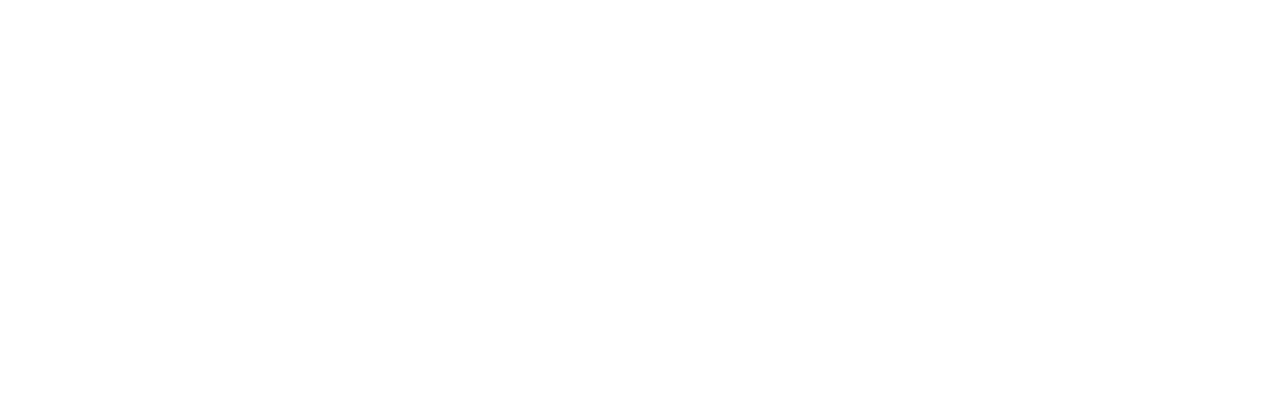
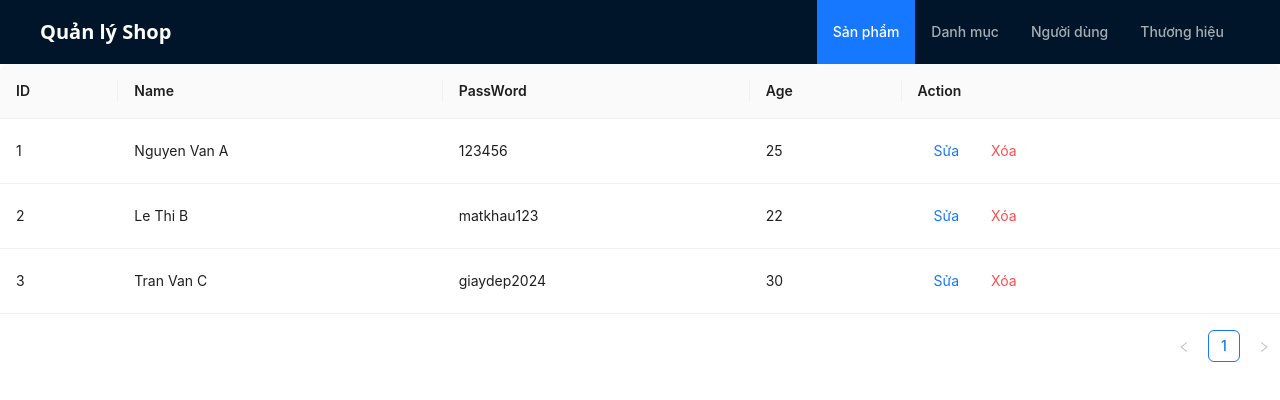
Before and after one commit to DEVducanh/ASM-react, a React (Vite) app in the folder my-react-app/: page /admin/users in a window 1280 px wide. Before the commit this address had no page. Shown: the top 400 px of the page. Built offline with nearby package versions, Linux system fonts and the light colour scheme; data requests are answered from the project's data file.

Commit message:
Done List

```diff
--- a/my-react-app/db.json
+++ b/my-react-app/db.json
@@ -56,36 +56,36 @@
     }
   ],
   "brands": [
-    [
+
       {
         "id": 1,
         "name": "Nike",
-        "logo": "https://example.com/logo/nike.png",
+        "logo": "https://inkythuatso.com/uploads/images/2021/11/logo-nike-inkythuatso-2-01-04-15-42-44.jpg",
         "country": "USA",
         "founded": 1964
       },
       {
         "id": 2,
         "name": "Adidas",
-        "logo": "https://example.com/logo/adidas.png",
+        "logo": "https://saigonsneaker.com/wp-content/uploads/2020/01/adidas-3-la.jpg",
         "country": "Germany",
         "founded": 1949
       },
       {
         "id": 3,
         "name": "Vans",
-        "logo": "https://example.com/logo/vans.png",
+        "logo": "https://drake.vn/image/catalog/H%C3%ACnh%20content/logo-vans/vans-logo_2.jpg",
         "country": "USA",
         "founded": 1966
       },
       {
         "id": 4,
         "name": "Bitis",
-        "logo": "https://example.com/logo/bitis.png",
+        "logo": "https://i.pinimg.com/736x/e9/47/14/e9471439ec9b636be81a7d43ad23e540.jpg",
         "country": "Vietnam",
         "founded": 1982
       }
-    ]
+
   ],
   "categories": [
     {
@@ -122,22 +122,19 @@
       "id": 1,
       "name": "Nguyen Van A",
       "password": "123456",
-      "age": 25,
-      "role": "admin"
+      "age": 25
     },
     {
       "id": 2,
       "name": "Le Thi B",
       "password": "matkhau123",
-      "age": 22,
-      "role": "user"
+      "age": 22
     },
     {
       "id": 3,
       "name": "Tran Van C",
       "password": "giaydep2024",
-      "age": 30,
-      "role": "staff"
+      "age": 30
     }
   ]
 }
--- a/my-react-app/src/App.tsx
+++ b/my-react-app/src/App.tsx
@@ -4,6 +4,8 @@
 import AdminLayout from "./layouts/AdminLayout";
 import ProductList from "./pages/admin/ProductList";
 import CategoryList from "./pages/admin/CategoryList";
+import UserList from "./pages/admin/UserList";
+import BrandList from "./pages/admin/BrandList";
 
 function App() {
   return (
@@ -24,6 +26,8 @@
             <Route path="categories" element={<CategoryList />} />
             {/* <Route path="category/add" element={<CategoryAdd />} />
             <Route path="category/:id" element={<CategoryUpdate />} /> */}
+            <Route path="users" element={<UserList />} />
+            <Route path="brands" element={<BrandList />} />
           </Route>
         </Routes>
       </Router>
--- a/my-react-app/src/index.css
+++ b/my-react-app/src/index.css
@@ -5,8 +5,7 @@
   font-weight: 400;
 
   color-scheme: light dark;
-  color: rgba(255, 255, 255, 0.87);
-  background-color: #242424;
+  color: rgba(0, 0, 0, 0.87);
 
   font-synthesis: none;
   text-rendering: optimizeLegibility;
@@ -27,6 +26,7 @@
   margin: 0;
   min-width: 320px;
   min-height: 100vh;
+  background: #ffffff;
 }
 
 h1 {
--- /dev/null
+++ b/my-react-app/src/pages/admin/BrandList.tsx
@@ -0,0 +1,88 @@
+import { useQuery } from "@tanstack/react-query";
+import { Button, Table } from "antd";
+import axios from "axios";
+import React from "react";
+
+interface Brand {
+  id: number;
+  name: string;
+  country: string;
+  logo: string;
+  founded: number;
+}
+
+const fetchBrand = async () => {
+  const respone = await axios.get("http://localhost:3001/brands");
+  return respone.data;
+};
+
+const BrandList = () => {
+  const {
+    data: brands,
+    isLoading,
+    error,
+  } = useQuery({
+    queryKey: ["brands"],
+    queryFn: fetchBrand,
+  });
+  const columns = [
+    {
+      title: "STT",
+      dataIndex: "id",
+      key: "id",
+    },
+    {
+      title: "Name",
+      dataIndex: "name",
+      key: "name",
+    },
+    {
+      title: "Logo",
+      dataIndex: "logo",
+      key: "logo",
+      render: (logo: any) => (
+        <img
+          src={logo}
+          alt="name"
+          style={{ width: 100, height: "auto", objectFit: "cover" }}
+        />
+      ),
+    },
+    {
+      title: "Country",
+      dataIndex: "country",
+      key: "country",
+    },
+    {
+      title: "Founded",
+      dataIndex: "founded",
+      key: "founded",
+    },
+    {
+      title: "Hành động",
+      key: "action",
+      render: (_: any, record: Brand) => (
+        <div style={{ display: "flex", gap: 8 }}>
+          <Button type="link">Sửa</Button>
+          <Button type="link" danger>
+            Xóa
+          </Button>
+        </div>
+      ),
+    },
+  ];
+  return (
+    <>
+      <div>
+        <Table
+          dataSource={brands}
+          columns={columns}
+          loading={isLoading}
+          rowKey={"id"}
+        />
+      </div>
+    </>
+  );
+};
+
+export default BrandList;
--- a/my-react-app/src/pages/admin/CategoryList.tsx
+++ b/my-react-app/src/pages/admin/CategoryList.tsx
@@ -1,4 +1,5 @@
 import { useQuery } from "@tanstack/react-query";
+import { Button, Table } from "antd";
 import axios from "axios";
 import React from "react";
 
@@ -10,7 +11,7 @@
   status: boolean;
 }
 
-const fetchCategories = async () => {
+const fetchCategories = async (): Promise<ICategories[]> => {
   const respone = await axios.get("http://localhost:3001/categories");
   return respone.data;
 };
@@ -24,7 +25,63 @@
     queryKey: ["categories"],
     queryFn: fetchCategories,
   });
-  return <div>CategoryList</div>;
+
+  const columns = [
+    {
+      title: "STT",
+      dataIndex: "id",
+      key: "id",
+    },
+    {
+      title: "Name",
+      dataIndex: "name",
+      key: "name",
+    },
+    {
+      title: "Image",
+      dataIndex: "image",
+      key: "image",
+      render: (image: any) => (
+        <img
+          src={image}
+          alt="Product"
+          style={{ width: 100, height: "auto", objectFit: "cover" }}
+        />
+      ),
+    },
+    {
+      title: "Description",
+      dataIndex: "description",
+      key: "description",
+    },
+    {
+      title: "Hành động",
+      key: "action",
+      render: (_: any, record: ICategories) => (
+        <div style={{ display: "flex", gap: 8 }}>
+          <Button type="link">Sửa</Button>
+          <Button type="link" danger>
+            Xóa
+          </Button>
+        </div>
+      ),
+    },
+  ];
+
+  return (
+    <>
+      <Button type="dashed" style={{ margin: 20 }}>
+        Thêm sản phẩm
+      </Button>
+      <Table
+        dataSource={categories}
+        rowKey={"id"}
+        columns={columns}
+        loading={isLoading}
+        pagination={{ pageSize: 4 }}
+      />
+    </>
+  );
 };
 
 export default CategoryList;
--- a/my-react-app/src/pages/admin/ProductList.tsx
+++ b/my-react-app/src/pages/admin/ProductList.tsx
@@ -68,9 +68,11 @@
       title: "Hành động",
       key: "action",
       render: (_: any, record: Product) => (
-      <div style={{ display: 'flex', gap: 8 }}>
+        <div style={{ display: "flex", gap: 8 }}>
           <Button type="link">Sửa</Button>
-        <Button type="link" danger >Xóa</Button>
+          <Button type="link" danger>
+            Xóa
+          </Button>
         </div>
       ),
     },
@@ -78,19 +80,7 @@
   return (
     <>
       <div>
-        <h2>Danh sách sản phẩm</h2>
-        <Button
-          type="primary"
-          onClick={() => refetch()}
-          style={{ marginBottom: 16 }}
-          disabled={isLoading}
-        >
-          Làm mới dữ liệu
-        </Button>
-         <Button
-          type="dashed"
-          style={{marginLeft: 16}}
-        >
+        <Button type="dashed" style={{ margin: 20 }}>
           Thêm sản phẩm
         </Button>
         <Table
--- /dev/null
+++ b/my-react-app/src/pages/admin/UserList.tsx
@@ -0,0 +1,72 @@
+import { useQuery } from "@tanstack/react-query";
+import { Button, Table } from "antd";
+import axios from "axios";
+import React from "react";
+
+interface User {
+  id: number;
+  name: string;
+  password: string;
+  age: number;
+  role: string;
+}
+
+const fetchUser = async () => {
+  const respone = await axios.get("http://localhost:3001/user");
+  return respone.data;
+};
+
+const UserList = () => {
+  const {
+    data: users,
+    isLoading,
+    error,
+  } = useQuery({
+    queryKey: ["Users"],
+    queryFn: fetchUser,
+  });
+  const columns = [
+    {
+      title: "ID",
+      dataIndex: "id",
+      key: "id",
+    },
+    {
+      title: "Name",
+      dataIndex: "name",
+      key: "name",
+    },
+    {
+      title: "PassWord",
+      dataIndex: "password",
+      key: "password",
+    },
+    {
+      title: "Age",
+      dataIndex: "age",
+      key: "age",
+    },
+    {
+      title: "Action",
+      key: "action",
+      render: (_: any, record: User) => (
+        <div>
+            <Button type="link">Sửa</Button>
+            <Button type="link" danger>Xóa</Button>
+        </div>
+      )
+    },
+  ];
+  return (
+    <>
+      <Table
+        dataSource={users}
+        loading={isLoading}
+        columns={columns}
+        rowKey={"id"}
+      />
+    </>
+  );
+};
+
+export default UserList;
```
Lines whose indentation alone changed are shown as unchanged.
